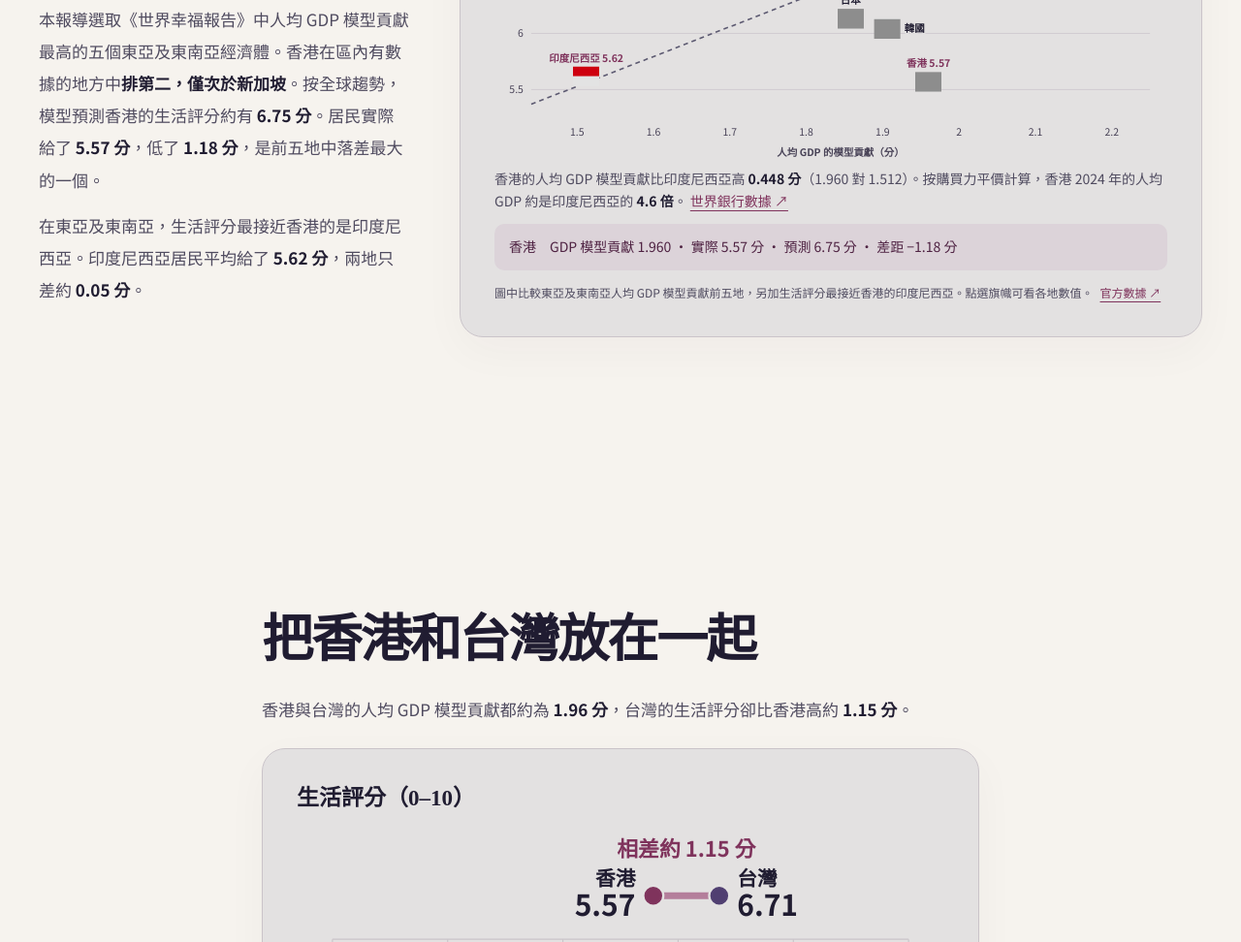
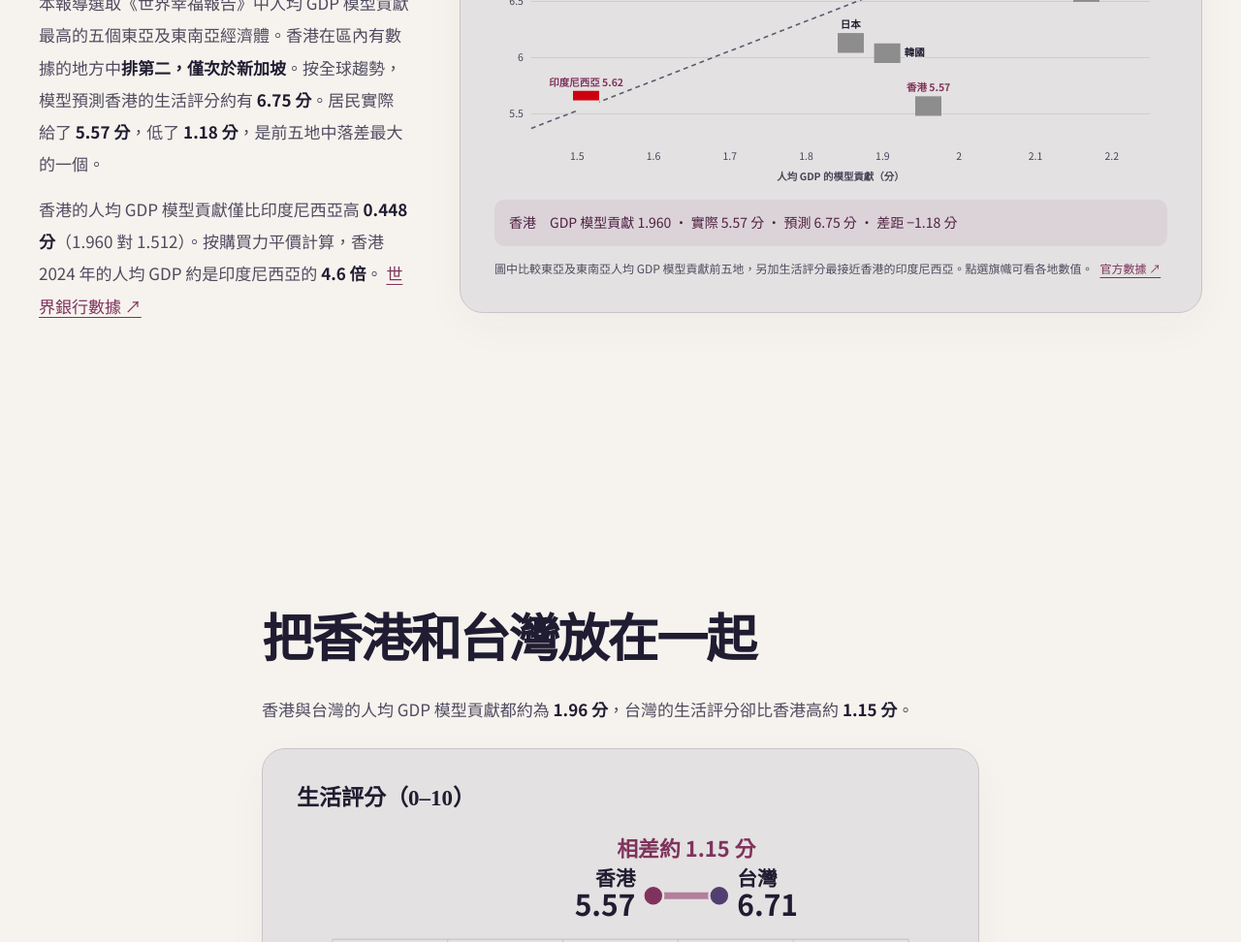
Before and after one commit to Ray24200867/assignment3-JOUR4046, a plain HTML site: page index.html in a window 1280 px wide. Shown: the part 3744-4716 px from the top of the page at 97% size. Drawn offline with Linux system fonts and the light colour scheme; grey boxes are pictures that could not be loaded.

Commit message:
Move the GDP comparison into the story text

```diff
--- a/index.html
+++ b/index.html
@@ -9,7 +9,7 @@
 <link rel="preconnect" href="https://fonts.gstatic.com" crossorigin>
 <link href="https://fonts.googleapis.com/css2?family=Noto+Sans+TC:wght@400;500;700&family=Noto+Serif+TC:wght@600;700;900&display=swap" rel="stylesheet">
 <link rel="stylesheet" href="layout.css">
-<link rel="stylesheet" href="site.css?v=indonesia-comparison">
+<link rel="stylesheet" href="site.css?v=indonesia-copy">
 <script src="data/chart-data.js" defer></script>
 <script src="data/ranking.js" defer></script>
 <script src="site.js?v=indonesia-full-name" defer></script>
@@ -545,12 +545,11 @@
     <div class="prose">
       <h2>香港經濟指標居前，生活評分與印度尼西亞相近</h2>
       <p>本報導選取《世界幸福報告》中人均 GDP 模型貢獻最高的五個東亞及東南亞經濟體。香港在區內有數據的地方中<strong>排第二，僅次於新加坡</strong>。按全球趨勢，模型預測香港的生活評分約有 <strong>6.75 分</strong>。居民實際給了 <strong>5.57 分</strong>，低了 <strong>1.18 分</strong>，是前五地中落差最大的一個。</p>
-      <p>在東亞及東南亞，生活評分最接近香港的是印度尼西亞。印度尼西亞居民平均給了 <strong>5.62 分</strong>，兩地只差約 <strong>0.05 分</strong>。</p>
+      <p>香港的人均 GDP 模型貢獻僅比印度尼西亞高 <strong>0.448 分</strong>（1.960 對 1.512）。按購買力平價計算，香港 2024 年的人均 GDP 約是印度尼西亞的 <strong>4.6 倍</strong>。 <a href="https://data.worldbank.org/indicator/NY.GDP.PCAP.PP.KD?locations=HK-ID">世界銀行數據 ↗</a></p>
     </div>
     <figure class="chart-card income-figure">
       <h3 class="regional-chart-title">香港與印度尼西亞的生活評分只差約 0.05 分</h3>
       <div data-scatter-plot class="plot"></div>
-      <p class="regional-comparison">香港的人均 GDP 模型貢獻比印度尼西亞高 <strong>0.448 分</strong>（1.960 對 1.512）。按購買力平價計算，香港 2024 年的人均 GDP 約是印度尼西亞的 <strong>4.6 倍</strong>。 <a href="https://data.worldbank.org/indicator/NY.GDP.PCAP.PP.KD?locations=HK-ID">世界銀行數據 ↗</a></p>
       <div data-scatter-reading class="chart-reading" aria-live="polite"></div>
       <figcaption>圖中比較東亞及東南亞人均 GDP 模型貢獻前五地，另加生活評分最接近香港的印度尼西亞。點選旗幟可看各地數值。<a href="https://www.worldhappiness.report/data-sharing/">官方數據 ↗</a></figcaption>
     </figure>
--- a/site.css
+++ b/site.css
@@ -187,14 +187,6 @@ main > section > .chart-card { margin-top: clamp(14px, 3vh, 30px); }
   margin-bottom: 10px;
   font-size: clamp(16px, 2vw, 22px);
 }
-.regional-comparison {
-  color: var(--muted);
-  font-size: 14px;
-  line-height: 1.65;
-  margin: 4px 0 12px;
-}
-.regional-comparison strong { color: var(--ink); }
-.regional-comparison a { color: var(--accent); white-space: nowrap; }
 .scatter-flag { cursor: pointer; outline: none; }
 .scatter-flag:is(:hover, :focus-visible, .is-selected) .scatter-label { fill: var(--accent); }
 .scatter-flag:focus-visible .scatter-label { text-decoration: underline; }
```
